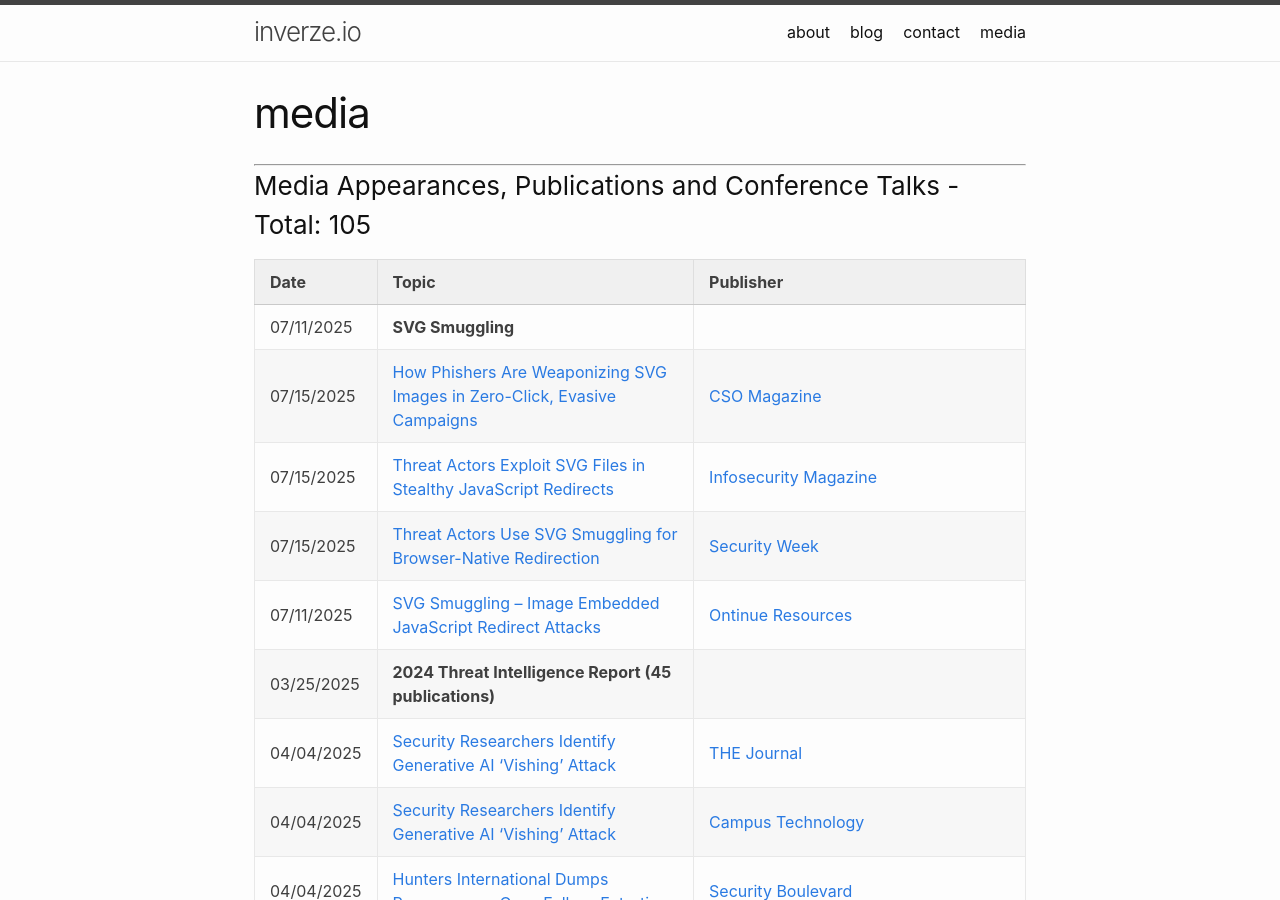
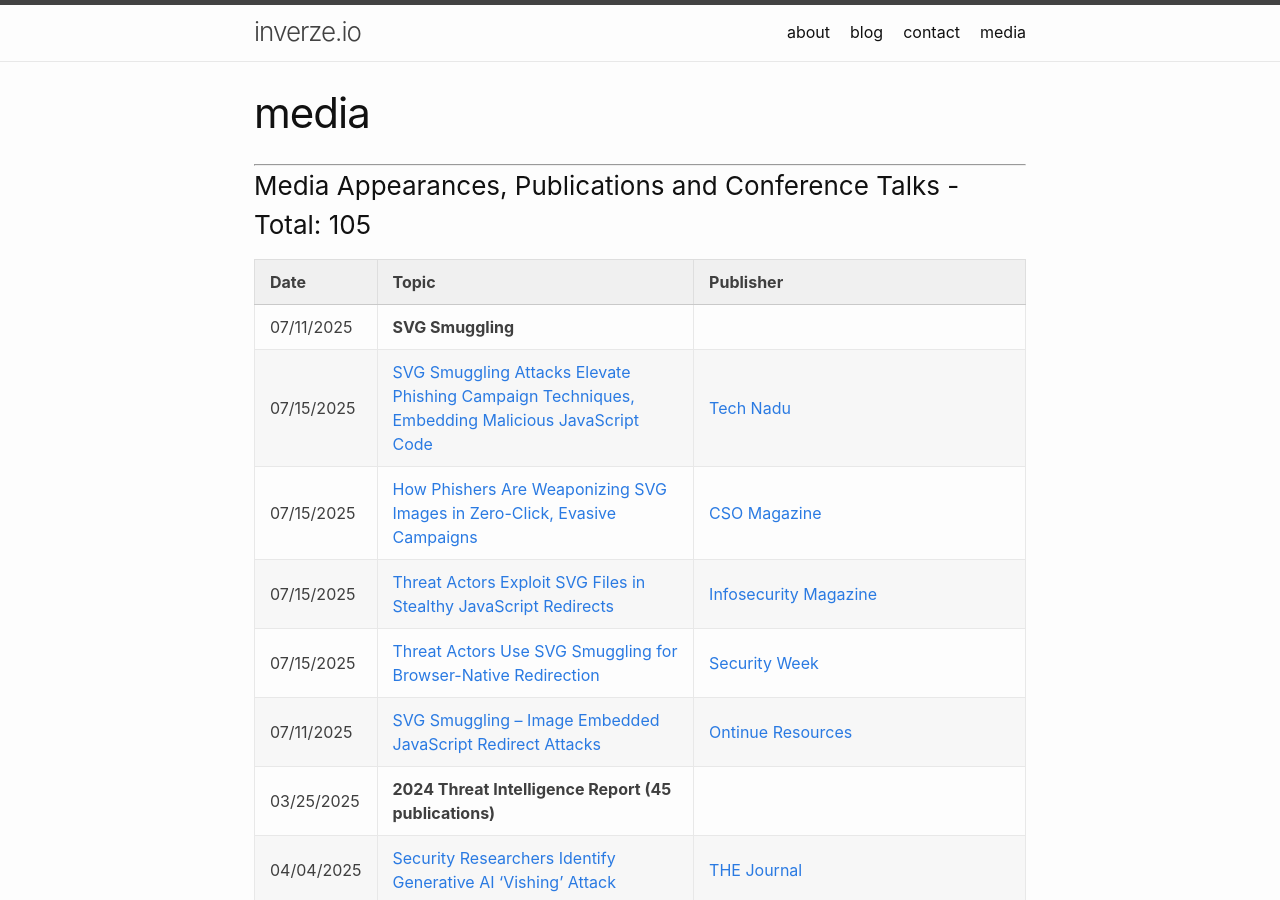
Before and after one commit to inverzeio/blog, a Jekyll site: the page built from media.md, in a window 1280 px wide and 900 px high. Built offline with Jekyll 4.4.1, drawn with Linux system fonts in a browser that asks for light colours.

Commit message:
Update media.md

```diff
--- a/media.md
+++ b/media.md
@@ -10,7 +10,8 @@
 | Date | Topic | Publisher |
 | ------------- | :------------- | :------------- |
 | 07/11/2025 | **SVG Smuggling** |
-| 07/15/2025 | [How Phishers Are Weaponizing SVG Images in Zero-Click, Evasive Campaigns](https://www.csoonline.com/article/4022432/how-phishers-are-weaponizing-svg-images-in-zero-click-evasive-campaigns.html) | [CSO Magazine](https://www.csoonline.com)
+| 07/15/2025 | [SVG Smuggling Attacks Elevate Phishing Campaign Techniques, Embedding Malicious JavaScript Code](https://www.technadu.com/svg-smuggling-attacks-elevate-phishing-campaign-techniques-embedding-malicious-javascript-code/602748/) | [Tech Nadu](https://www.technadu.com) |
+| 07/15/2025 | [How Phishers Are Weaponizing SVG Images in Zero-Click, Evasive Campaigns](https://www.csoonline.com/article/4022432/how-phishers-are-weaponizing-svg-images-in-zero-click-evasive-campaigns.html) | [CSO Magazine](https://www.csoonline.com) |
 | 07/15/2025 | [Threat Actors Exploit SVG Files in Stealthy JavaScript Redirects](https://www.infosecurity-magazine.com/news/hackers-svg-files-javascript/) | [Infosecurity Magazine](https://www.infosecurity-magazine.com) |
 | 07/15/2025 | [Threat Actors Use SVG Smuggling for Browser-Native Redirection](https://www.securityweek.com/threat-actors-use-svg-smuggling-for-browser-native-redirection/) | [Security Week](https://www.securityweek.com/) |
 | 07/11/2025 | [SVG Smuggling – Image Embedded JavaScript Redirect Attacks](https://www.ontinue.com/resource/blog-svg-smuggling/) | [Ontinue Resources](https://www.ontinue.com/resources/) |
```
